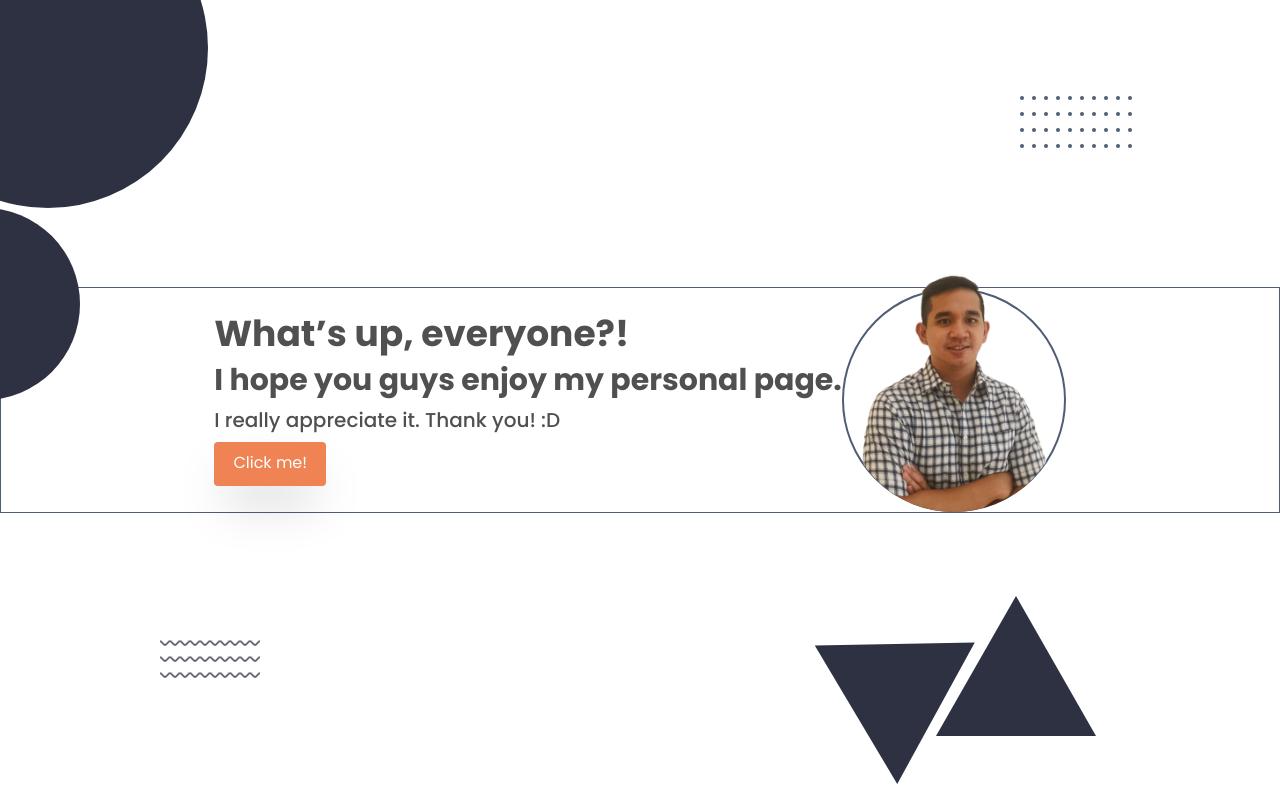
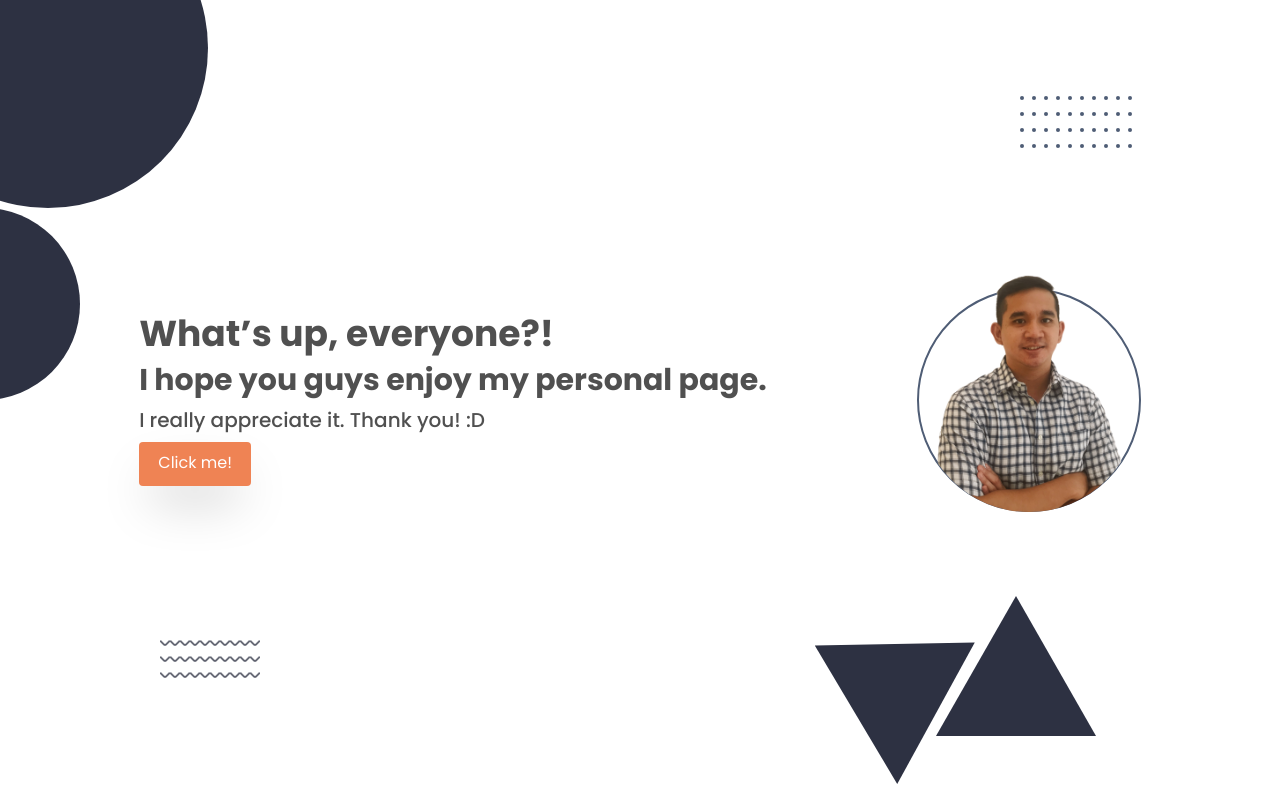
Before and after one commit to RendyArthaP/websiteportofolio, a React (Create React App) app: page / in a window 1280 px wide. Built offline with nearby package versions, Linux system fonts and the light colour scheme.

Commit message:
landing page fix1

```diff
--- a/src/App.js
+++ b/src/App.js
@@ -9,7 +9,7 @@
     <div className="flex h-screen items-center">
       <Circle />
       <Dot />
-      <div className="flex flex-col items-center text-center w-full lg:flex-row-reverse lg:justify-center border border-profile">
+      <div className="flex flex-col items-center text-center w-full lg:flex-row-reverse lg:justify-around lg:px-16">
         <div className="border-profile border-2 rounded-full w-56 h-56">
           <img
             src={imageProfile}
@@ -27,9 +27,9 @@
             </span>
           </a>
         </div>
-        <Triangle />
-        <Wave />
       </div>
+      <Triangle />
+      <Wave />
     </div>
   );
 }
```
